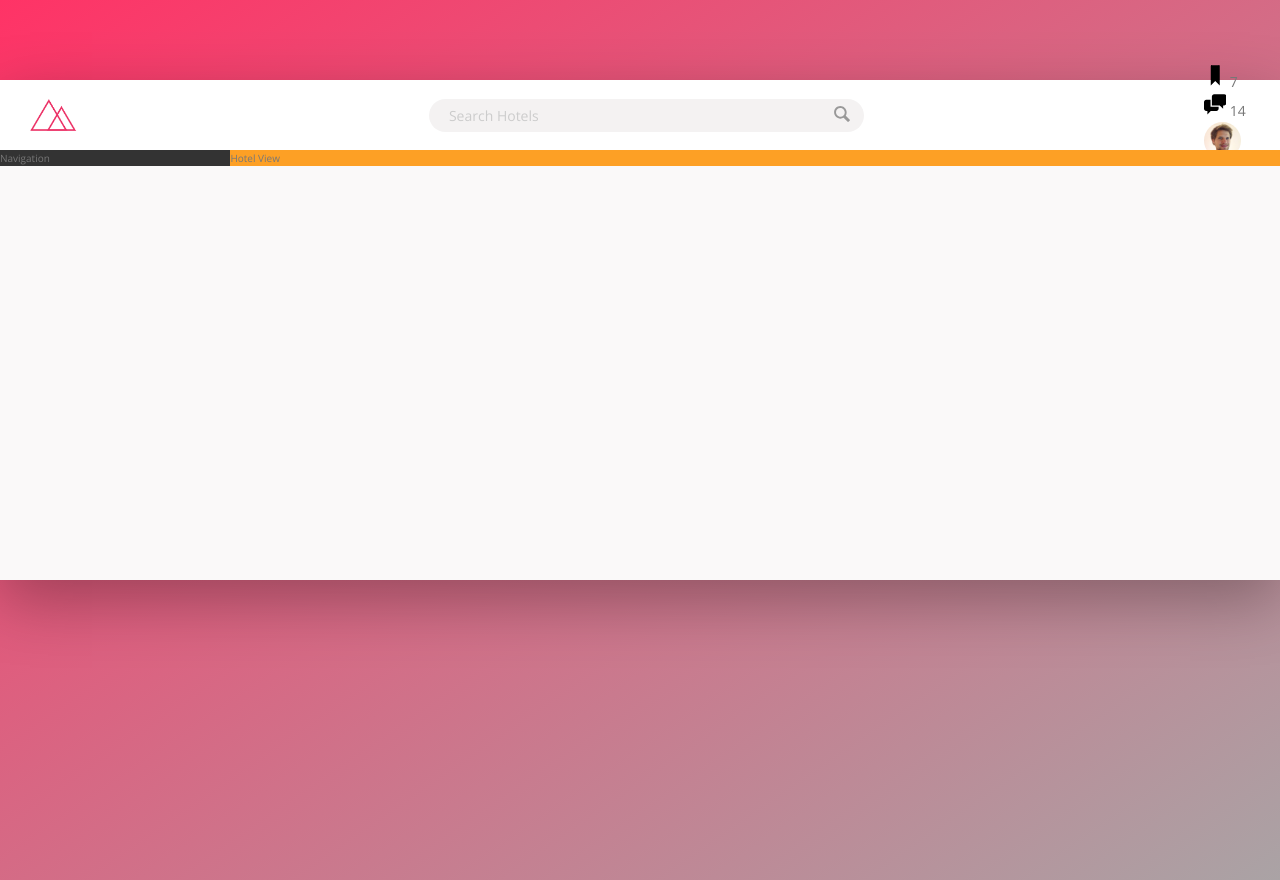
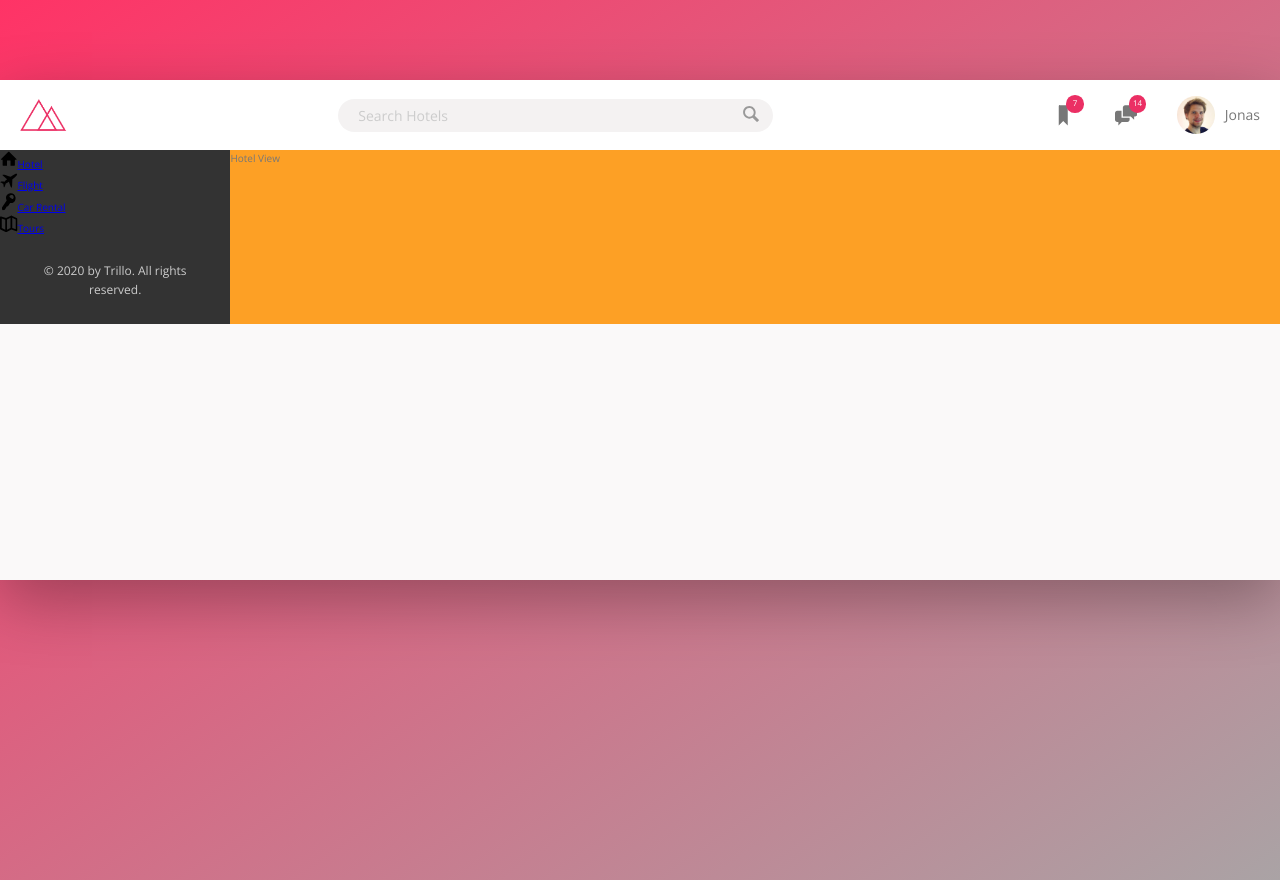
Before and after one commit to Danvc1984/course-cluster, a website: page flexbox_advancedCss/index.html in a window 1280 px wide. Drawn offline with nearby package versions, Linux system fonts and the light colour scheme.

Commit message:
flexbox side bar started

```diff
--- a/flexbox_advancedCss/index.html
+++ b/flexbox_advancedCss/index.html
@@ -54,7 +54,39 @@
         </nav>
       </header>
       <div class="content">
-        <nav class="sidebar">Navigation</nav>
+        <nav class="sidebar">
+          <ul class="side-nav">
+            <li class="side-nav__item">
+              <a href="#" class="side-nav__link"
+                ><svg class="side-nav__icon">
+                  <use xlink:href="img/sprite.svg#icon-home"></use></svg
+                ><span>Hotel</span></a
+              >
+            </li>
+            <li class="side-nav__item">
+              <a href="#" class="side-nav__link"
+                ><svg class="side-nav__icon">
+                  <use xlink:href="img/sprite.svg#icon-aircraft"></use></svg
+                ><span>Flight</span></a
+              >
+            </li>
+            <li class="side-nav__item">
+              <a href="#" class="side-nav__link"
+                ><svg class="side-nav__icon">
+                  <use xlink:href="img/sprite.svg#icon-key"></use></svg
+                ><span>Car Rental</span></a
+              >
+            </li>
+            <li class="side-nav__item">
+              <a href="#" class="side-nav__link"
+                ><svg class="side-nav__icon">
+                  <use xlink:href="img/sprite.svg#icon-map"></use></svg
+                ><span>Tours</span></a
+              >
+            </li>
+          </ul>
+          <div class="legal">&copy; 2020 by Trillo. All rights reserved.</div>
+        </nav>
         <main class="hotel-view">Hotel View</main>
       </div>
     </div>
--- a/flexbox_advancedCss/sass/_base.scss
+++ b/flexbox_advancedCss/sass/_base.scss
@@ -10,7 +10,7 @@
   --grey-dark-1: #333;
   --grey-dark-2: #777;
   --grey-dark-3: #999;
-  --shadow-dark: 0 2rem 6rem rgba(0,0,0,.3);
+  --shadow-dark: 0 2rem 6rem rgba(0, 0, 0, 0.3);
 }
 * {
   margin: 0;
--- a/flexbox_advancedCss/sass/_components.scss
+++ b/flexbox_advancedCss/sass/_components.scss
@@ -1,75 +1,112 @@
-.logo{
+.logo {
   height: 3.25rem;
-    margin-left: 3rem;
+  margin-left: 2rem;
 }
-.search{
+.search {
   flex: 0 0 40%;
   display: flex;
   align-items: center;
   justify-content: center;
-    &__input{
+  &__input {
     font-family: inherit;
     font-size: inherit;
     background-color: var(--grey-light-2);
     color: inherit;
+
     border: none;
-padding: .7rem 2rem;
+    padding: 0.7rem 2rem;
     border-radius: 100px;
+
     width: 85%;
-transition: all .2s;
+    transition: all 0.2s;
     margin-right: -3.25rem;
-&:focus{
+    &:focus {
       outline: none;
       width: 100%;
       background-color: var(--grey-light-3);
     }
-&::-webkit-input-placeholder{
+    &::-webkit-input-placeholder {
       font-weight: 100;
-    color: var(--grey-light-4)
-
+      color: var(--grey-light-4);
     }
   }
 
-&__input:focus + &__button{
+  &__input:focus + &__button {
     background-color: var(--grey-light-3);
   }
-    &__button{
+  &__button {
     border: none;
     background-color: var(--grey-light-2);
-&:focus{
+    &:focus {
       outline: none;
     }
-&:active{
+    &:active {
       transform: translateY(2px);
     }
-
   }
-    &__icon{
+  &__icon {
     height: 2rem;
     width: 2rem;
     fill: var(--grey-dark-3);
   }
-
 }
-.user-nav{
-    &__icon-box{
-
+.user-nav {
+  display: flex;
+  align-self: stretch;
+  align-items: center;
+  & > * {
+    padding: 0 2rem;
+    cursor: pointer;
+    height: 100%;
+    display: flex;
+    align-items: center;
   }
-    &__icon{
+  & > *:hover {
+    background-color: var(--grey-light-2);
+  }
+  &__icon-box {
+    position: relative;
+  }
+  &__icon {
     height: 2.25rem;
     width: 2.25rem;
+    fill: var(--grey-dark-2);
   }
-    &__notification{
+  &__notification {
+    font-size: 0.8rem;
+    height: 1.75rem;
+    width: 1.75rem;
+    border-radius: 50%;
+    background-color: var(--color-primary);
+    color: #fff;
+    position: absolute;
+    top: 1.5rem;
+    right: 1.1rem;
+    display: flex;
+    align-items: center;
+    justify-content: center;
+  }
 
-    }
-    &__user{
-
-    }
-    &__user-photo{
+  &__user-photo {
     height: 3.75rem;
+    margin-right: 1rem;
     border-radius: 50%;
   }
-    &__user-name{
+}
 
+.side-nav {
+  &__item {
+  }
+  &__link {
+  }
+  &__icon {
+    width: 1.75rem;
+    height: 1.75rem;
   }
 }
+.legal {
+  font-size: 1.2rem;
+  text-align: center;
+  padding: 2.5rem;
+  color: var(--grey-light-4);
+}
--- a/flexbox_advancedCss/sass/_layout.scss
+++ b/flexbox_advancedCss/sass/_layout.scss
@@ -1,11 +1,11 @@
-.container{
+.container {
   max-width: 140rem;
   margin: 8rem auto;
   background-color: var(--grey-light-1);
   box-shadow: var(--shadow-dark);
   min-height: 50rem;
 }
-.header{
+.header {
   font-size: 14px;
   height: 7rem;
   background-color: #fff;
@@ -13,17 +13,18 @@
   display: flex;
   justify-content: space-between;
   align-items: center;
-
 }
-.content{
+.content {
   display: flex;
 }
-.sidebar{
+.sidebar {
   background-color: var(--grey-dark-1);
   flex: 0 0 18%;
-
+  display: flex;
+  flex-direction: column;
+  justify-content: space-between;
 }
-.hotel-view{
+.hotel-view {
   background-color: rgb(253, 160, 37);
   flex: 1;
 }
```
Also changed, not shown: flexbox_advancedCss/css/style.css. Lines whose indentation alone changed are shown as unchanged.
